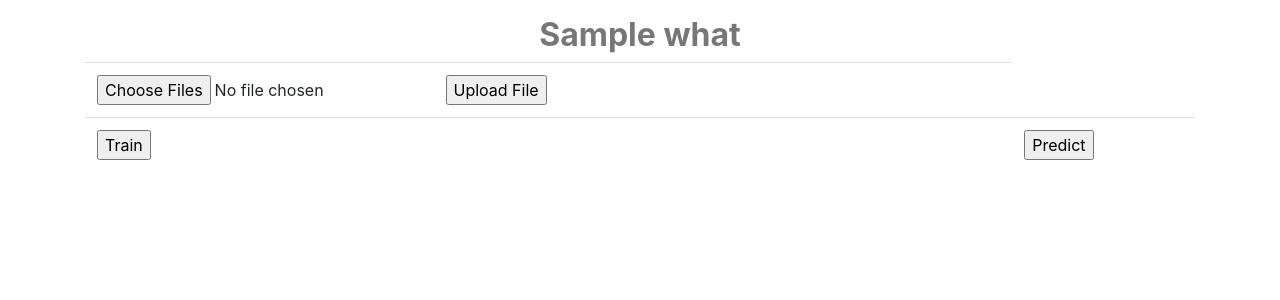
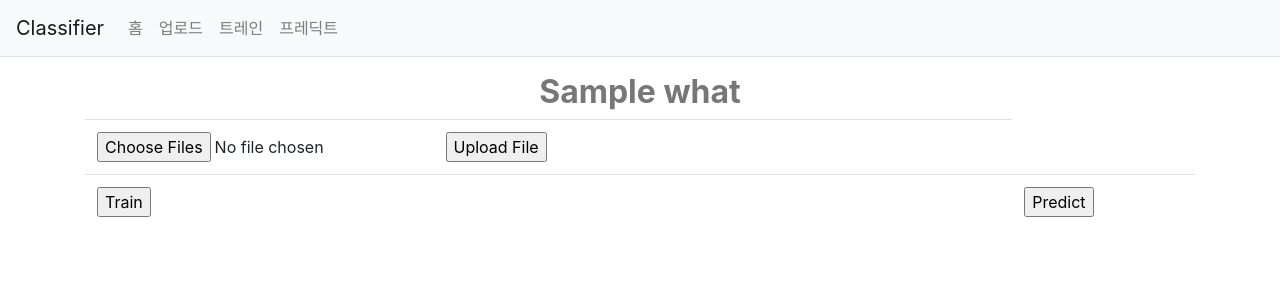
Before and after one commit to datajobbu/classifier, a Django app: template templates/index.html in a window 1280 px wide. Shown: the top 300 px of the page. Run offline with Django 3.2, Linux system fonts and the light colour scheme; the template is opened without the code that fills it: most values are stand-ins (such as "Sample title", 1, 10 or a date in 2020); some libraries are stand-ins or nearby versions.

Commit message:
add navbar

```diff
--- a/app/urls.py
+++ b/app/urls.py
@@ -6,7 +6,8 @@ from app import views
 app_name = "app"
 
 urlpatterns = [
-    path('', views.index, name="home"),
+    path('', views.index, name="index"),
     path('upload/', views.upload, name="upload"),
     path('train/', views.train, name="train"),
+    path('predict/', views.predict, name="predict"),
 ]
--- a/templates/base.html
+++ b/templates/base.html
@@ -12,6 +12,35 @@
     <title>Classifier</title>
 </head>
 <body>
+    <!--
+    <nav class="navbar navbar-expand-lg navbar-light bg-light border-bottom" id="topMenu">
+        <a class="navbar-brand" href="{% url 'app:index' %}">Classifier</a>
+        <div class="collapse navbar-collapse flex-grow-0" id="navbarNav">
+            <ul class="navbar-nav">
+                <li class="nav-item">
+                    <a class="nav-link" href="{% url 'app:index' %}">
+                        홈
+                    </a>
+                </li>
+                <li class="navbar-item">
+                    <a class="nav-link" href="{% url 'app:upload' %}">
+                        업로드
+                    </a>
+                </li>
+                <li class="navbar-item">
+                    <a class="nav-link" href="{% url 'app:train' %}">
+                        트레인
+                    </a>
+                </li>
+                <li class="navbar-item">
+                    <a class="nav-link" href="{% url 'app:predict' %}">
+                        프레딕트
+                    </a>
+                </li>
+            </ul>
+        </div>
+    </nav>-->
+    {% include "navbar.html" %}
     {% block content %}
     {% endblock %}
 </body>
--- /dev/null
+++ b/templates/navbar.html
@@ -0,0 +1,27 @@
+<nav class="navbar navbar-expand-lg navbar-light bg-light border-bottom" id="topMenu">
+    <a class="navbar-brand" href="{% url 'app:index' %}">Classifier</a>
+    <div class="collapse navbar-collapse flex-grow-0" id="navbarNav">
+        <ul class="navbar-nav">
+            <li class="nav-item">
+                <a class="nav-link" href="{% url 'app:index' %}">
+                    홈
+                </a>
+            </li>
+            <li class="navbar-item">
+                <a class="nav-link" href="{% url 'app:upload' %}">
+                    업로드
+                </a>
+            </li>
+            <li class="navbar-item">
+                <a class="nav-link" href="{% url 'app:train' %}">
+                    트레인
+                </a>
+            </li>
+            <li class="navbar-item">
+                <a class="nav-link" href="{% url 'app:predict' %}">
+                    프레딕트
+                </a>
+            </li>
+        </ul>
+    </div>
+</nav>
```
